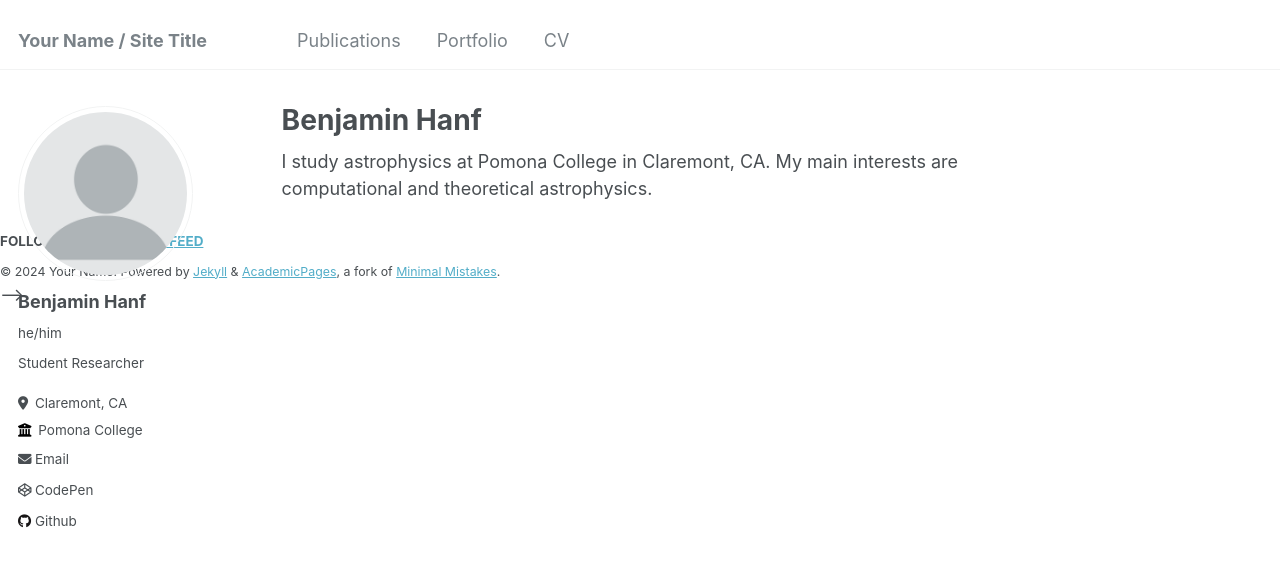
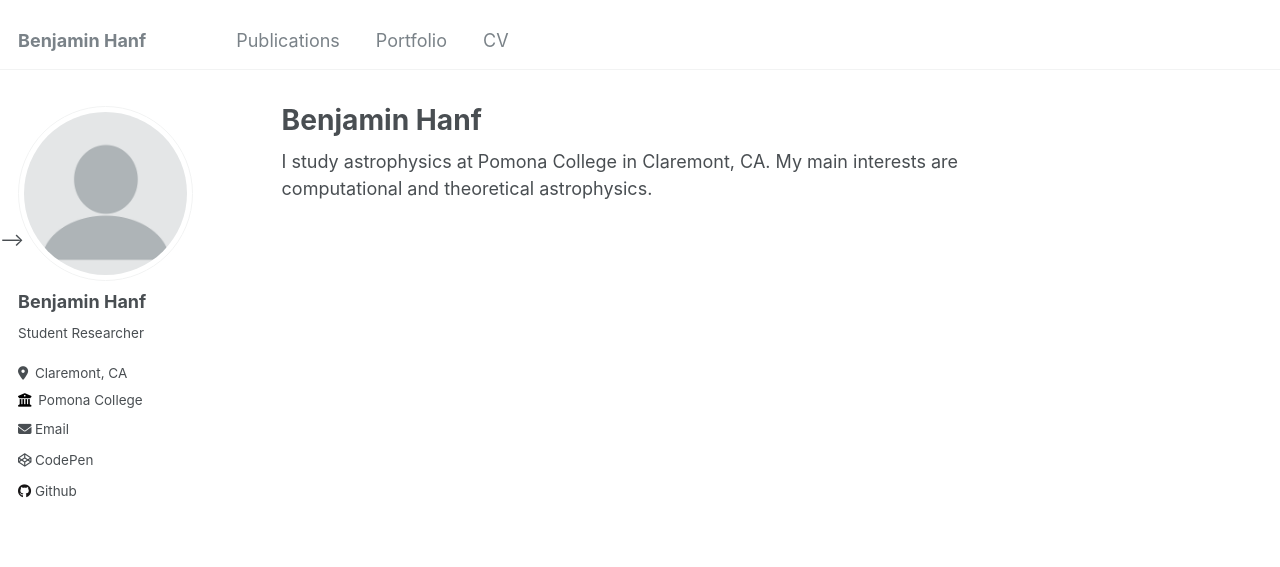
Before and after one commit to benhanf/benhanf.github.io, a Jekyll site: the page built from _pages/about.md, in a window 1280 px wide. Shown: the top 567 px of the page. Built offline with Jekyll 4.4.1, drawn with Linux system fonts in a browser that asks for light colours.

Commit message:
rly fixed it this time (hopefully)

```diff
--- a/_config.yml
+++ b/_config.yml
@@ -8,9 +8,9 @@
 
 # Basic Site Settings
 locale                   : "en-US"
-title                    : "Your Name / Site Title"
+title                    : "Benjamin Hanf"
 title_separator          : "-"
-name                     : &name "Your Name"
+name                     : &name "Benjamin Hanf"
 description              : &description "personal description"
 url                      : https://benhanf.github.io # the base hostname & protocol for your site e.g. "https://mmistakes.github.io"
 baseurl                  : "" # the subpath of your site, e.g. "/blog"
@@ -23,7 +23,7 @@ author:
   # Biographic information
   avatar           : "profile.png"
   name             : "Benjamin Hanf"
-  pronouns         : "he/him"
+  pronouns         : #"he / him"
   bio              : "Student Researcher"
   location         : "Claremont, CA"
   employer         : "Pomona College"
@@ -41,9 +41,9 @@ author:
 
   # Repositories and software development
   bitbucket        : # Username - Update with your username on the site
-  codepen          : "benhanf"
   dribbble         : # Username
   github           : "benhanf"
+  codepen          : "benhanf"
   kaggle           : # Username
   stackoverflow    : # User number or user number and name (i.e., use "1" or "1/jeff-atwood")
 
@@ -108,7 +108,7 @@ staticman:
       options:
         format           : "iso8601" # "iso8601" (default), "timestamp-seconds", "timestamp-milliseconds"
 atom_feed:
-  hide                   : false     # change to true to hide the RSS feed in the footer
+  hide                   : true     # change to true to hide the RSS feed in the footer
   path                   : # blank (default) uses feed.xml
 
 
--- a/_data/authors.yml
+++ b/_data/authors.yml
@@ -1,6 +1,6 @@
 # Authors
 
-Name Name:
+Benjamin Hanf:
   name        : "Benjamin Hanf"
   uri         : "http://benhanf.github.io"
   email       : "benhanf1@gmail.com"
--- a/_includes/footer.html
+++ b/_includes/footer.html
@@ -1,6 +1,6 @@
 {% include base_path %}
 
-{% if site.author.github or site.author.bitbucket or site.atom_feed.hide != true %}
+<!-- {% if site.author.github or site.author.bitbucket or site.atom_feed.hide != true %}
 <div class="page__footer-follow">
   <ul class="social-icons">
     {% if site.data.ui-text[site.locale].follow_label %}
@@ -17,6 +17,6 @@
     {% endif %}
   </ul>
 </div>
-{% endif %}
+{% endif %} -->
 
-<div class="page__footer-copyright">&copy; {{ site.time | date: '%Y' }} {{ site.name | default: site.title }}. {{ site.data.ui-text[site.locale].powered_by | default: "Powered by" }} <a href="http://jekyllrb.com" rel="nofollow">Jekyll</a> &amp; <a href="https://github.com/academicpages/academicpages.github.io">AcademicPages</a>, a fork of <a href="https://mademistakes.com/work/minimal-mistakes-jekyll-theme/" rel="nofollow">Minimal Mistakes</a>.</div>
+<!-- <div class="page__footer-copyright">&copy; {{ site.time | date: '%Y' }} {{ site.name | default: site.title }}. {{ site.data.ui-text[site.locale].powered_by | default: "Powered by" }} <a href="http://jekyllrb.com" rel="nofollow">Jekyll</a> &amp; <a href="https://github.com/academicpages/academicpages.github.io">AcademicPages</a>, a fork of <a href="https://mademistakes.com/work/minimal-mistakes-jekyll-theme/" rel="nofollow">Minimal Mistakes</a>.</div> -->
```
